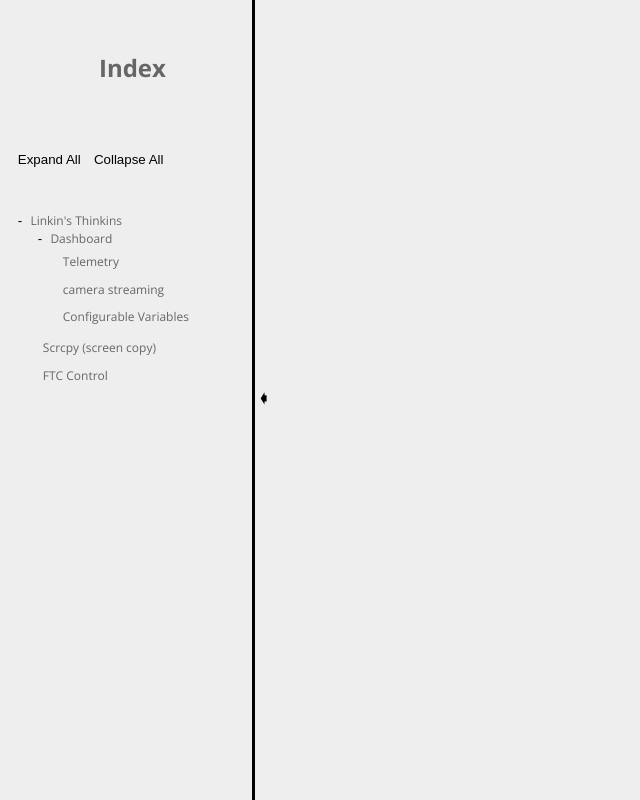
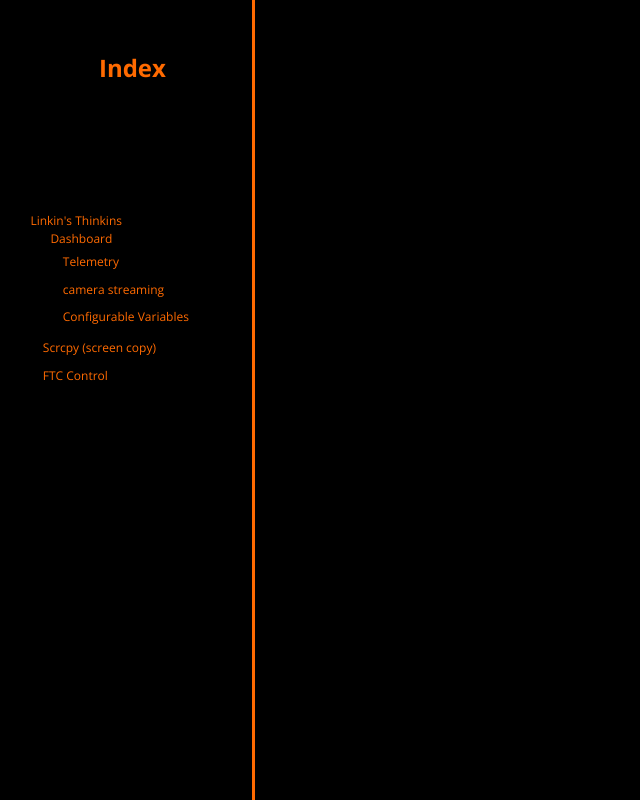
Before and after one commit to FTC12833-P3/12833wiki, a plain HTML site: page docs/index.html in a window 1280 px wide. Shown: the whole page, without its empty margins (0-640 px from the left). Drawn offline with nearby package versions, Linux system fonts and the light colour scheme.

Commit message:
add styles

```diff
--- a/docs/res/styles4.css
+++ b/docs/res/styles4.css
@@ -22,6 +22,8 @@ body {
     font-size: 13px;
     font-family: "Open Sans", sans-serif !important;
     white-space: pre-wrap;
+    background: #000;
+    color:rgb(255, 106, 0)
 }
 
 button {
@@ -53,6 +55,8 @@ div.two-panels {
     bottom: 0;
     left: 0;
     right: 0;
+    background: black;
+    color:rgb(255, 106, 0);
 }
 
 div.tree-panel {
@@ -67,6 +71,8 @@ div.tree-panel {
     border-bottom: 1px solid #DDDDDD;
     margin-bottom: 20px;*/
     /*margin: 0.75em 0 0.75em 20px;*/
+    background: black;
+    color:rgb(255, 106, 0);
 }
 
 div.page-panel {
@@ -74,6 +80,8 @@ div.page-panel {
     margin: 0;
     padding: 0;
     font-size: 0;
+    background: black;
+    color:rgb(255, 106, 0);
 }
 
 div.page-panel iframe {
@@ -83,10 +91,14 @@ div.page-panel iframe {
     height: 100%;
     box-sizing: border-box;
     overflow-y: auto;
+    background: black;
+    color:rgb(255, 106, 0);
 }
 
 div.page {
     padding: 20px;
+    background: black;
+    color:rgb(255, 106, 0);
 }
 
 .clear {
@@ -100,6 +112,8 @@ div.page {
 div.tree {
     font-size: 12px;
     color: #666666;
+    background: black;
+    color:rgb(255, 106, 0);
 }
 
 /* fix for firefox */
@@ -110,6 +124,8 @@ div.tree button {
 div.tree a, div.tree a:visited {
     color: #666666;
     text-decoration: none;
+    background: black;
+    color:rgb(255, 106, 0);
 }
 
 div.tree ul {
@@ -135,7 +151,7 @@ div.tree li.leaf {
 }
 
 .tree li:hover {
-    background: rgba(193, 193, 193, 0.7);
+    background:rgb(255, 106, 0);
     color: white;
 }
 .tree li {
@@ -179,10 +195,11 @@ div.page h1 {
 
 div.page h1.title {
     text-align: center;
-    background: rgb(193, 193, 193);
+    background: rgb(255, 106, 0);
     margin: 0 auto 1vh auto;
     width: 100%;
     display: inline-block;
+    color:black;
 }
 
 div.page h2 {
```
